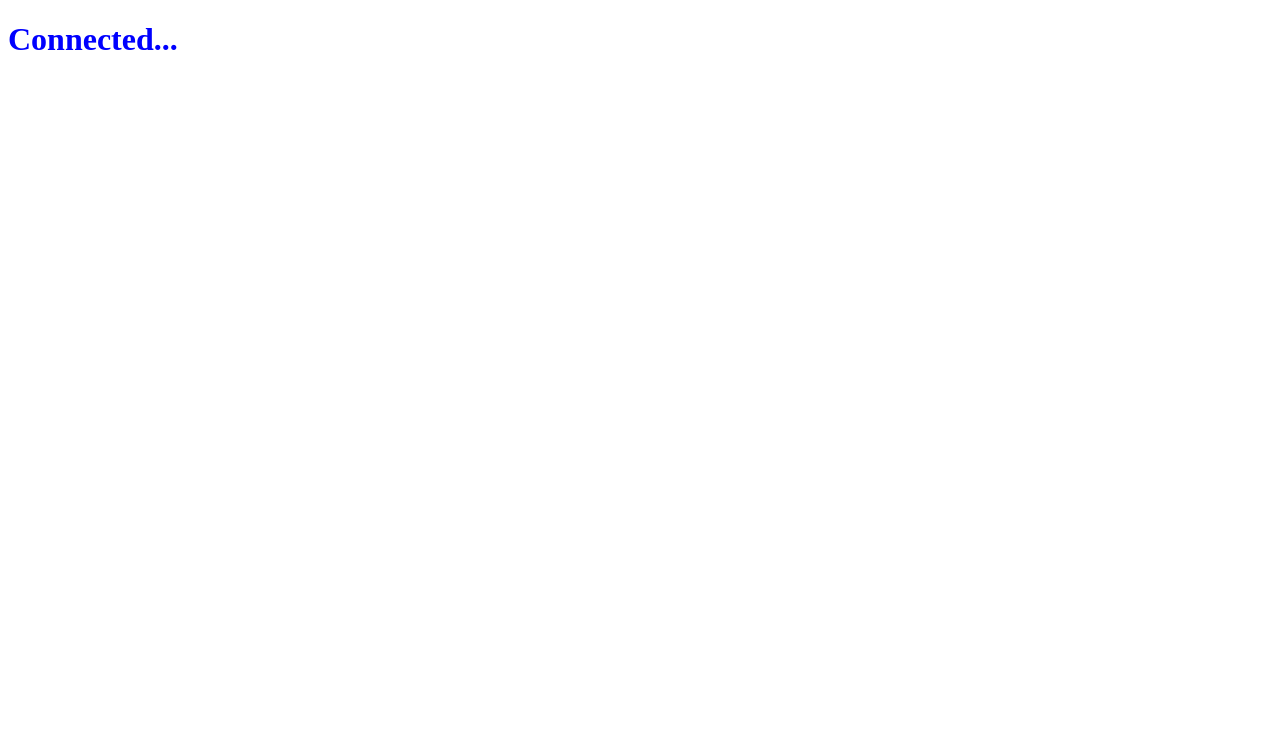
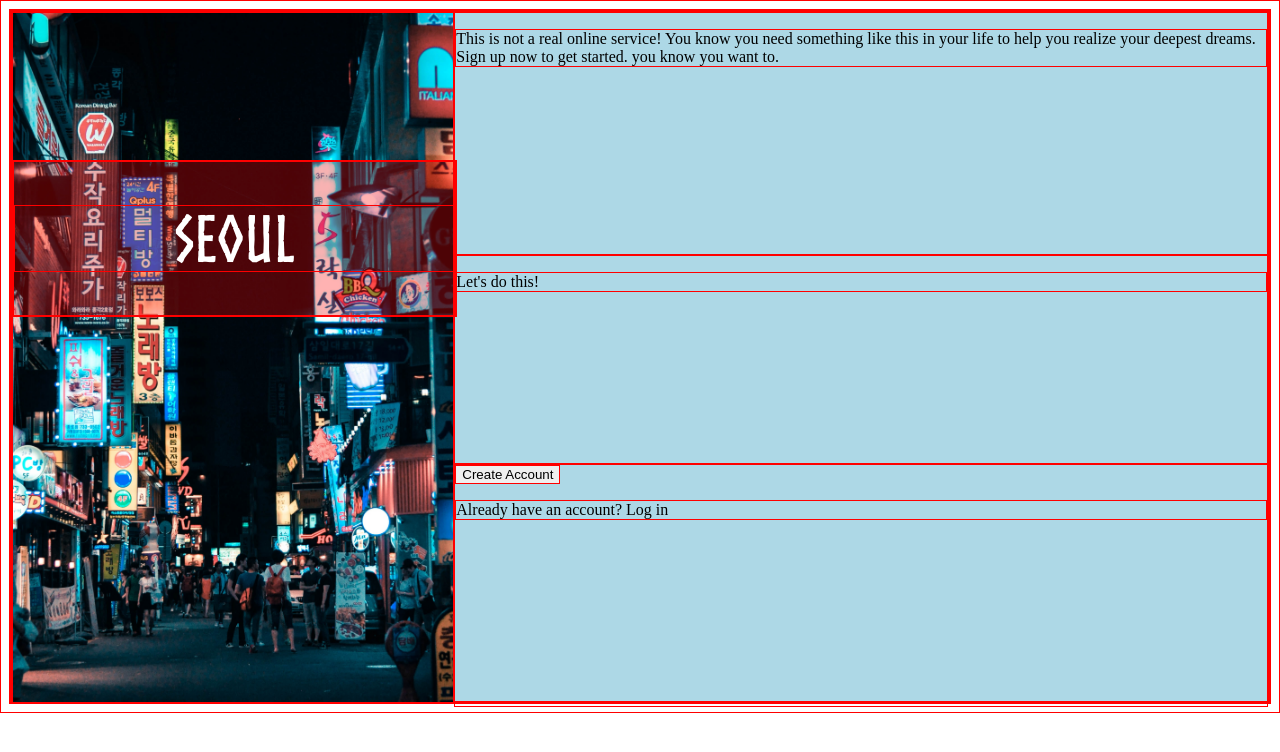
Before and after one commit to xRamyun888/sign-up-form, a plain HTML site: page index.html in a window 1280 px wide. Drawn offline with Linux system fonts and the light colour scheme.

Commit message:
Create majority of the meat on the index

```diff
--- a/index.html
+++ b/index.html
@@ -7,6 +7,29 @@
     <link rel="stylesheet" href="style.css">
 </head>
 <body>
-    <h1>Connected...</h1>
+    <div id="page">
+        <div id="leftPage">
+            <img src="/images/korea.jpg" alt="Colorful street in Seoul, Korea" id="koreaImage">
+            <div id="logoBanner">
+                <div>
+                    <h1>SEOUL</h1>
+                </div>
+            </div>
+        </div>
+        <div id="rightPage">
+            <div id="rightText">
+                <p id="yap">This is not a real online service! You know you need something like this in your life to help you realize your deepest dreams. Sign up now to get started.
+                    you know you want to.
+                </p>
+            </div>
+            <div id="forms">
+                <p id="formTitle">Let's do this!</p>
+            </div>
+            <div id="rightFooter">
+                <button id="createButton">Create Account</button>
+                <p id="footerText">Already have an account? Log in</p>
+            </div>
+        </div>
+    </div>
 </body>
 </html>
--- a/style.css
+++ b/style.css
@@ -1,3 +1,57 @@
+* {
+    border-style: solid;
+    border-color: red;
+    border-width: 1px;
+}
+
+#page {
+    display: flex;
+}
+
+#leftPage {
+    display: inline-block;
+    max-width: 35%;
+    max-height: 100%;
+}
+
+img {
+    min-height: 100%;
+    max-width: 100%;
+}
+
+@font-face {
+    font-family: 'Norse-Bold';
+    src: url("/fonts/Norse-Bold.otf") format("opentype");
+}
+
 h1 {
-    color: blue;
+    font-family: "Norse-Bold", sans-serif;
+    font-size: 64px;
 }
+
+#logoBanner {
+    display: inline-block;
+    position: absolute;
+    text-align: center;
+    min-width: 34.6%;
+    max-width: 35%;
+    top: 20%;
+    color: white;
+    background: rgba(255, 0, 0, 0.3);
+}
+
+#rightPage {
+    background-color: lightblue;
+}
+
+#rightText {
+    min-height: 35%;
+}
+
+#forms {
+    min-height: 30%;
+}
+
+#rightFooter {
+    min-height: 35%;
+}
```
Also changed, not shown: fonts/Norse-Bold.otf (added), images/korea.jpg (added), images/seoul.jpg (added).
